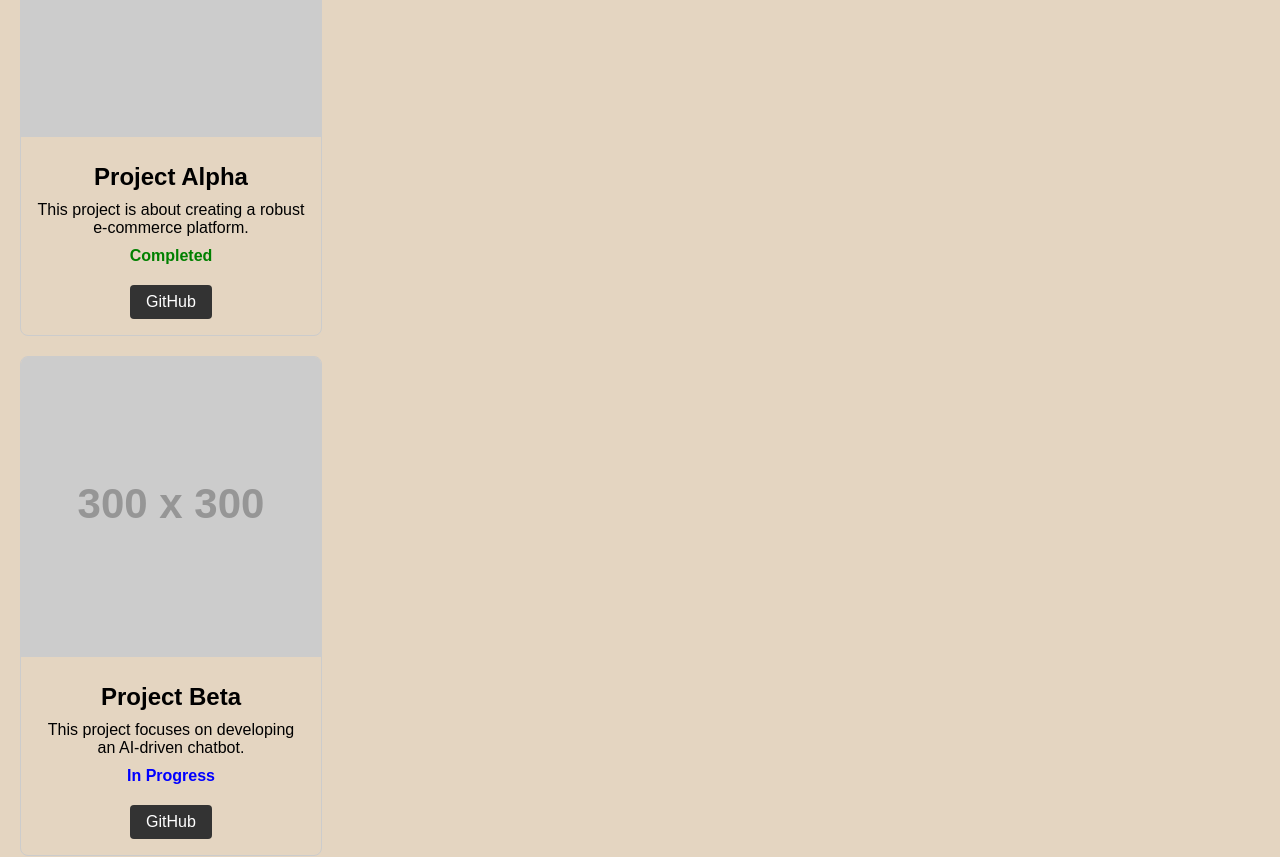
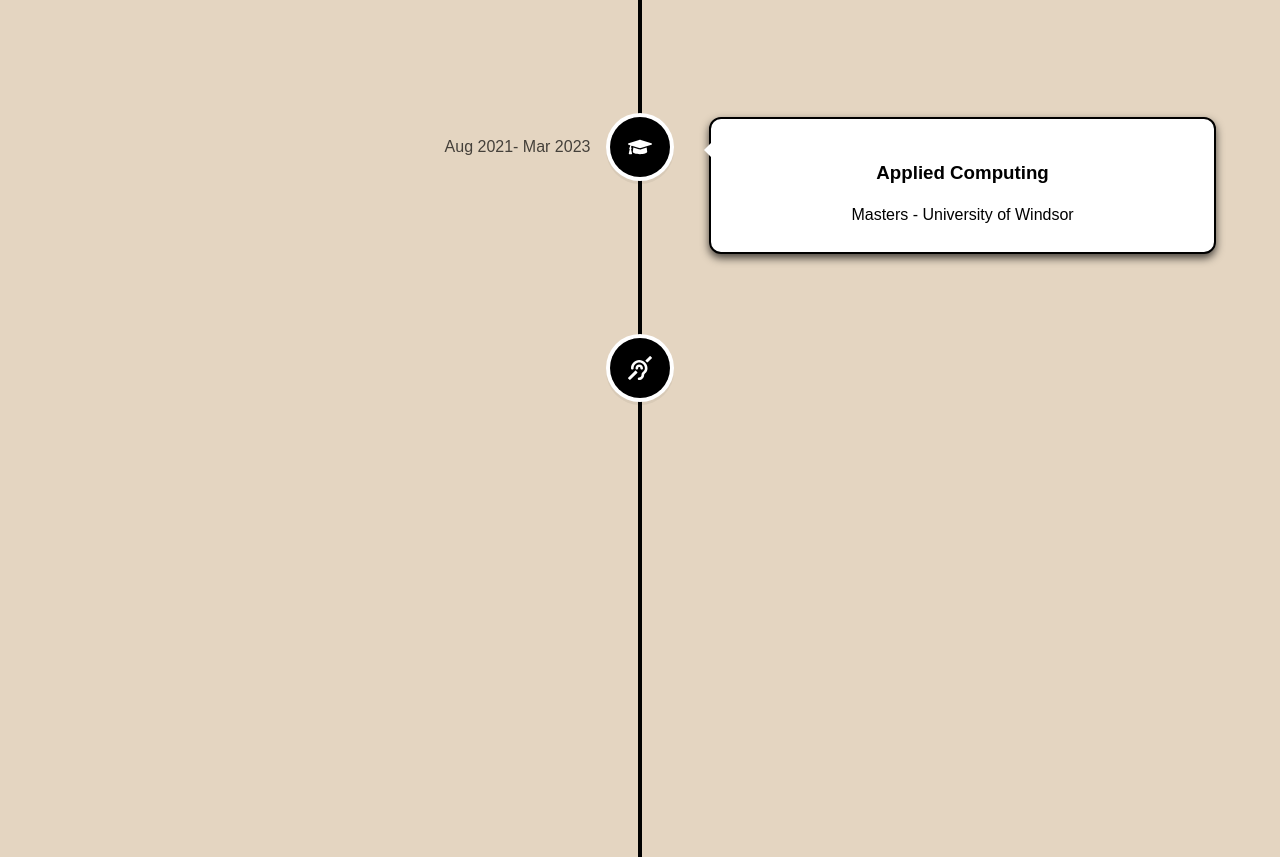
Before and after one commit to shashankkannan/testapp, a React (Create React App) app: page / in a window 1280 px wide. Shown: the part 1248-2105 px from the top of the page. Built offline with nearby package versions, Linux system fonts and the light colour scheme.

Commit message:
Update change 25

```diff
--- a/src/App.css
+++ b/src/App.css
@@ -165,6 +165,16 @@
   margin: 0 2rem;
   transition: transform 0.3s ease; /* Smooth transition for li */
 }
+.vertical-timeline-element--education .vertical-timeline-element-content {
+    padding: 30px; /* Ensure padding inside the element is sufficient */
+    border: 2px solid #000; /* Border color */
+    border-radius: 12px; /* Optional: for rounded corners */
+    margin-bottom: 20px; /* Space between timeline elements */
+    position: relative;
+    box-shadow: 0px 4px 8px rgba(0, 0, 0, 0.7);
+}
+
+
 
 /* animations */
 
--- a/src/App.js
+++ b/src/App.js
@@ -46,7 +46,7 @@
       <Headers />
       <Id />
       <Journey/>
-      <Projects
+      {/* <Projects
         title="Project Alpha"
         description="This project is about creating a robust e-commerce platform."
         status={1}
@@ -59,7 +59,7 @@
         status={0}
         imgSrc="https://via.placeholder.com/300"
         githubLink="https://github.com/project-beta"
-      />
+      /> */}
     </div>
   );
 };
--- a/src/Components/Journey.js
+++ b/src/Components/Journey.js
@@ -1,6 +1,7 @@
 import { VerticalTimeline, VerticalTimelineElement } from "react-vertical-timeline-component";
 import 'react-vertical-timeline-component/style.min.css';
-import {FaGraduationCap, FaBriefcase} from 'react-icons/fa';
+import {FaGraduationCap, FaBriefcase, FaDeaf} from 'react-icons/fa';
+import { Projects } from "./Projects";
 export const Journey = () => {
 
     return(
@@ -20,6 +21,34 @@
                     <h3>Software Developer </h3>
                     <p>Vrsavvy Technology </p>
                 </VerticalTimelineElement>
+
+                <VerticalTimelineElement className="vertical-timeline-element--education"
+                iconStyle={{background: "#000", color:'#fff'}} icon={<FaBriefcase/>}
+                date="Aug 2021- Mar 2023">
+                    <h3>Systems Engineer </h3>
+                    <p>Infosys </p>
+                </VerticalTimelineElement>
+
+                <VerticalTimelineElement className="vertical-timeline-element--education"
+                iconStyle={{background: "#000", color:'#fff'}} icon={<FaGraduationCap/>}
+                date="Aug 2021- Mar 2023">
+                    <h3>Applied Computing </h3>
+                    <p>Masters - University of Windsor </p>
+                </VerticalTimelineElement>
+
+                <VerticalTimelineElement className="vertical-timeline-element--education"
+                iconStyle={{background: "#000", color:'#fff'}} icon={<FaDeaf/>}
+                date="Jan - Mar 2024">
+                    <Projects
+        title="BeAware"
+        description=" Developed BeAware, a web application using ReactJS, Firebase, and Spring Boot, aimed at streamlining live stream creation and management for automatic captioning purposes. Users can create, manage, and monitor live streams with ease, while maintaining control over their account settings."
+        status={1}
+        imgSrc="https://via.placeholder.com/300"
+        githubLink="https://github.com/project-alpha"
+      />
+                </VerticalTimelineElement>
+
+
             </VerticalTimeline>
         </div>
 
--- a/src/Components/Projects.css
+++ b/src/Components/Projects.css
@@ -1,28 +1,22 @@
-.project-card {
-    display: flex;
-    flex-direction: column;
-    align-items: center;
+.project-container {
     border: 1px solid #ccc;
-    border-radius: 8px;
-    overflow: hidden;
-    max-width: 300px;
-    margin: 20px;
+    padding: 20px;
+    border-radius: 10px;
+    text-align: center;
+    max-width: 500px;
+    margin: auto;
 }
 
 .project-image {
     width: 100%;
     height: auto;
-}
-
-.project-info {
-    padding: 16px;
-    text-align: center;
+    border-radius: 10px;
 }
 
 .project-title {
     font-size: 1.5em;
+    margin: 10px 0;
     font-weight: bold;
-    margin: 10px 0;
 }
 
 .project-description {
@@ -34,24 +28,25 @@
     font-weight: bold;
 }
 
+.project-status.completed {
+    color: green;
+}
+
 .project-status.in-progress {
     color: blue;
 }
 
-.project-status.completed {
-    color: green;
-}
-
-.github-link {
+.project-link {
     display: inline-block;
     margin-top: 10px;
-    padding: 8px 16px;
+    padding: 10px 20px;
     background-color: #333;
     color: #fff;
     text-decoration: none;
-    border-radius: 4px;
+    border-radius: 5px;
+    transition: background-color 0.3s ease;
 }
 
-.github-link:hover {
+.project-link:hover {
     background-color: #555;
 }
--- a/src/Components/Projects.js
+++ b/src/Components/Projects.js
@@ -1,22 +1,18 @@
 import React from 'react';
-import './Projects.css'; // Ensure to create and style this CSS file accordingly
+import './Projects.css';
 
 export const Projects = ({ title, description, status, imgSrc, githubLink }) => {
     return (
-        <section id="project">
-            <div className="project-card">
+        <div className="project-container">
             <img src={imgSrc} alt={title} className="project-image" />
-                <div className="project-info">
             <h3 className="project-title">{title}</h3>
             <p className="project-description">{description}</p>
-                    <p className={`project-status ${status === 0 ? 'in-progress' : 'completed'}`}>
-                        {status === 0 ? 'In Progress' : 'Completed'}
+            <p className={`project-status ${status === 1 ? 'completed' : 'in-progress'}`}>
+                {status === 1 ? 'Completed' : 'In Progress'}
             </p>
-                    <a href={githubLink} className="github-link">
+            <a href={githubLink} target="_blank" rel="noopener noreferrer" className="project-link">
                 GitHub
             </a>
         </div>
-            </div>
-        </section>
     );
 };
```
Lines whose indentation alone changed are shown as unchanged.
